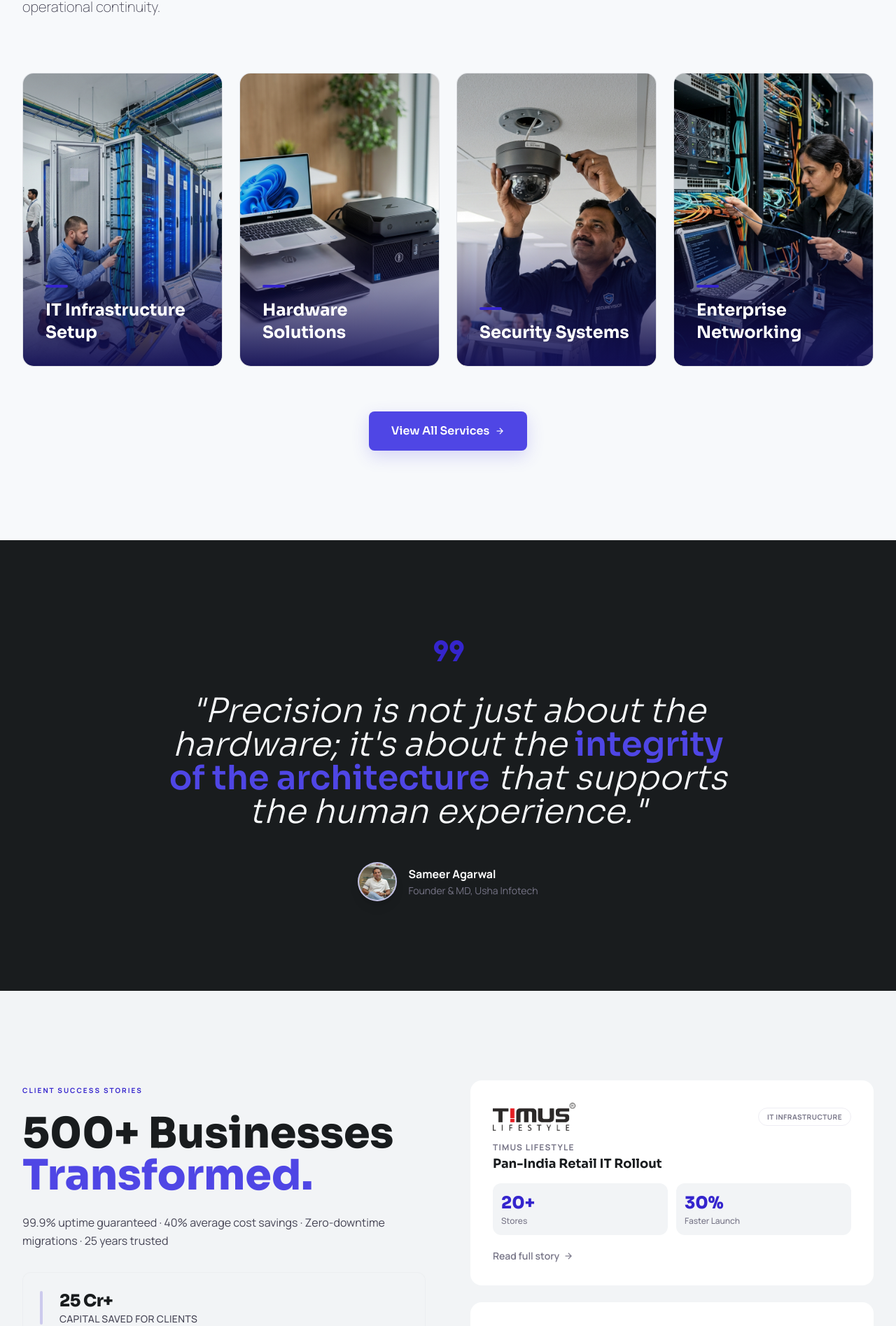
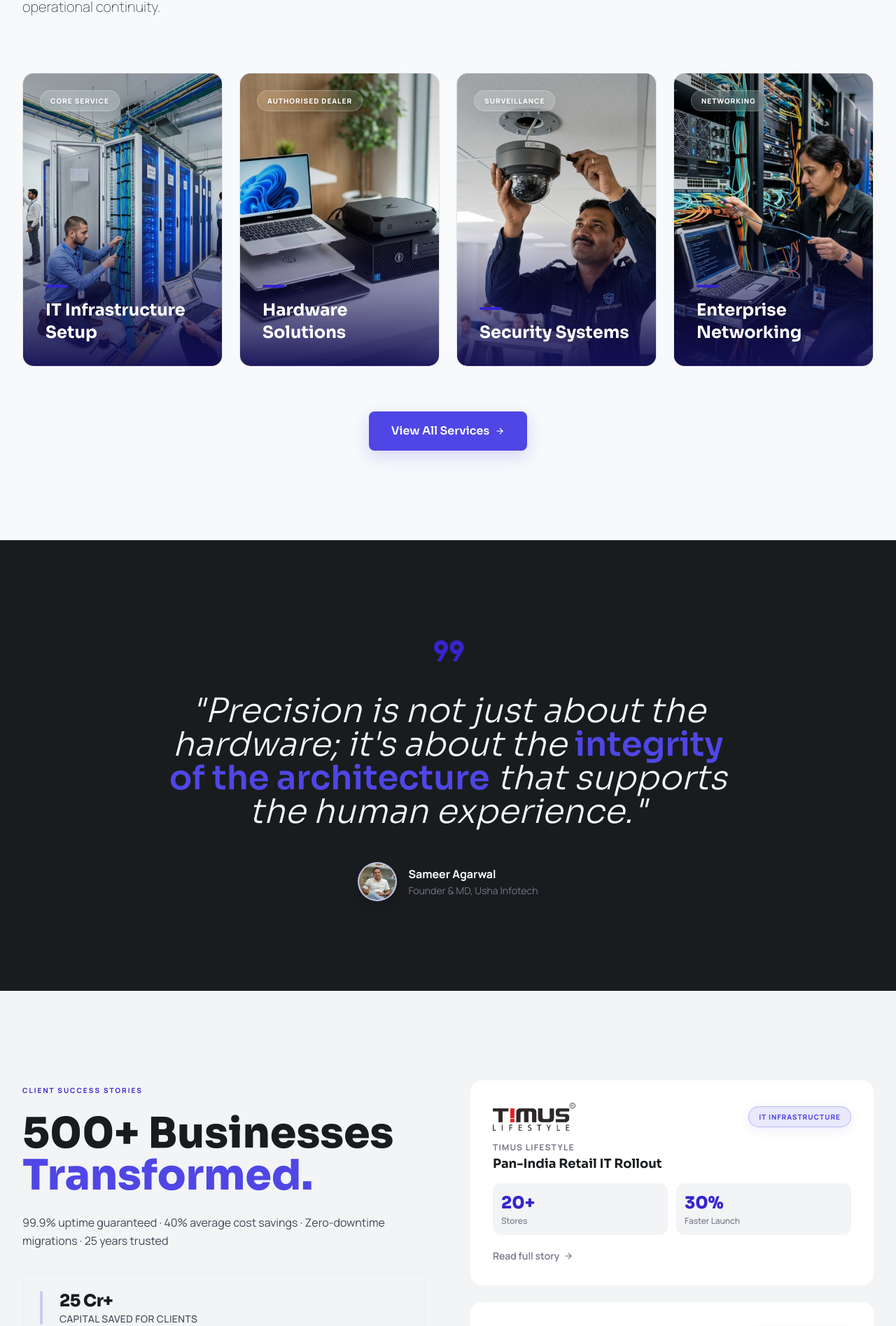
Before and after one commit to omaherrao25/usha-infotech, a React (Vite) app: page / in a window 1280 px wide. Shown: the part 1398-3293 px from the top of the page at 70% size. Built offline with nearby package versions, Linux system fonts and the light colour scheme.

Commit message:
feat: initialize global styles and add reusable CaseStudy, Product, and Service card components

```diff
--- a/src/components/CaseStudyCard.jsx
+++ b/src/components/CaseStudyCard.jsx
@@ -15,7 +15,7 @@ export default function CaseStudyCard({ study, variant = 'default' }) {
           ) : (
             <span className="material-symbols-outlined text-4xl text-primary">{study.icon}</span>
           )}
-          <span className="tag-pill shrink-0 ml-auto">{study.tag}</span>
+          <span className="tag-glass-primary shrink-0 ml-auto">{study.tag}</span>
         </div>
 
         <p className="text-xs font-bold text-outline uppercase tracking-widest mb-1">{study.client}</p>
@@ -55,7 +55,7 @@ export default function CaseStudyCard({ study, variant = 'default' }) {
         ) : (
           <span className="text-5xl">{study.icon}</span>
         )}
-        <span className="tag-pill shrink-0 ml-auto">{study.tag}</span>
+        <span className="tag-glass-primary shrink-0 ml-auto">{study.tag}</span>
       </div>
 
       <p className="text-xs font-bold text-outline uppercase tracking-widest mb-1">{study.client}</p>
--- a/src/components/ProductCard.jsx
+++ b/src/components/ProductCard.jsx
@@ -18,9 +18,7 @@ export default function ProductCard({ product }) {
       {/* Image area — editorial style */}
       <div className="bg-surface-container-lowest aspect-[4/5] relative overflow-hidden mb-6 flex items-center justify-center p-12 transition-all duration-500 group-hover:bg-white">
         {/* Badge */}
-        <span className={`absolute top-6 left-6 text-[10px] font-bold tracking-widest uppercase py-1 px-3 rounded-full z-10 ${
-          badgeStyles[product.badge?.type] || 'badge-new'
-        }`}>
+        <span className="absolute top-6 left-6 z-10 tag-glass-primary">
           {product.badge?.label || 'New'}
         </span>
 
--- a/src/components/ServiceCard.jsx
+++ b/src/components/ServiceCard.jsx
@@ -18,6 +18,13 @@ export default function ServiceCard({ service, index }) {
 
       {/* Content wrapper */}
       <div className="relative h-full flex flex-col p-6 md:p-8 z-10 justify-between text-left">
+
+        {/* Top Tag (Always visible) */}
+        <div className="absolute top-6 left-6 z-20">
+          <span className="tag-glass">
+            {service.tag}
+          </span>
+        </div>
 
         {/* Top Info (Hidden by default, slides down on hover) */}
         <div className="flex-1 overflow-hidden">
--- a/src/index.css
+++ b/src/index.css
@@ -165,23 +165,95 @@
     border: 1px solid rgba(199, 196, 216, 0.15);
   }
 
-  /* Tag pills — editorial style */
+  /* Glassmorphic Tags — Premium Aesthetic */
+  .tag-glass {
+    display: inline-flex;
+    align-items: center;
+    font-size: 10px;
+    font-weight: 800;
+    letter-spacing: 0.1em;
+    text-transform: uppercase;
+    padding: 6px 14px;
+    border-radius: 100px;
+    background: rgba(255, 255, 255, 0.15);
+    backdrop-filter: blur(12px) saturate(150%);
+    -webkit-backdrop-filter: blur(12px) saturate(150%);
+    border: 1px solid rgba(255, 255, 255, 0.25);
+    color: white;
+    box-shadow: 0 8px 32px rgba(0, 0, 0, 0.1);
+    text-shadow: 0 2px 4px rgba(0, 0, 0, 0.2);
+    transition: all 0.3s ease;
+  }
+
+  .tag-glass:hover {
+    background: rgba(255, 255, 255, 0.25);
+    border-color: rgba(255, 255, 255, 0.4);
+    transform: translateY(-1px);
+  }
+
+  .tag-glass-dark {
+    display: inline-flex;
+    align-items: center;
+    font-size: 10px;
+    font-weight: 800;
+    letter-spacing: 0.1em;
+    text-transform: uppercase;
+    padding: 6px 14px;
+    border-radius: 100px;
+    background: rgba(25, 28, 30, 0.08); /* Semi-transparent dark surface */
+    backdrop-filter: blur(12px) saturate(180%);
+    -webkit-backdrop-filter: blur(12px) saturate(180%);
+    border: 1px solid rgba(25, 28, 30, 0.15);
+    color: #191c1e;
+    box-shadow: 0 4px 15px rgba(0, 0, 0, 0.05);
+    transition: all 0.3s ease;
+  }
+
+  .tag-glass-primary {
+    display: inline-flex;
+    align-items: center;
+    font-size: 10px;
+    font-weight: 800;
+    letter-spacing: 0.1em;
+    text-transform: uppercase;
+    padding: 6px 14px;
+    border-radius: 100px;
+    background: rgba(79, 70, 229, 0.12); /* Semi-transparent primary */
+    backdrop-filter: blur(12px) saturate(180%);
+    -webkit-backdrop-filter: blur(12px) saturate(180%);
+    border: 1px solid rgba(79, 70, 229, 0.3);
+    color: #4f46e5;
+    box-shadow: 0 4px 15px rgba(79, 70, 229, 0.1);
+    transition: all 0.3s ease;
+  }
+
+  .tag-glass-primary:hover {
+    background: rgba(79, 70, 229, 0.2);
+    border-color: rgba(79, 70, 229, 0.4);
+    transform: translateY(-1px);
+  }
+
+  /* Tag pills — updated to use glassmorphism */
   .tag-pill {
     display: inline-flex;
     align-items: center;
     font-size: 10px;
     font-weight: 700;
-    color: #777587;
+    color: #3525cd;
     letter-spacing: 0.05em;
     text-transform: uppercase;
     padding: 4px 12px;
     border-radius: 100px;
-    border: 1px solid rgba(199, 196, 216, 0.3);
+    background: rgba(53, 37, 205, 0.05);
+    backdrop-filter: blur(4px);
+    border: 1px solid rgba(53, 37, 205, 0.15);
     transition: all 0.2s;
   }
   .tag-pill:hover {
-    border-color: rgba(79, 70, 229, 0.3);
+    background: rgba(53, 37, 205, 0.1);
+    border-color: rgba(53, 37, 205, 0.3);
     color: #3525cd;
+    transform: scale(1.02);
   }
 
   /* Badge pills */
```
